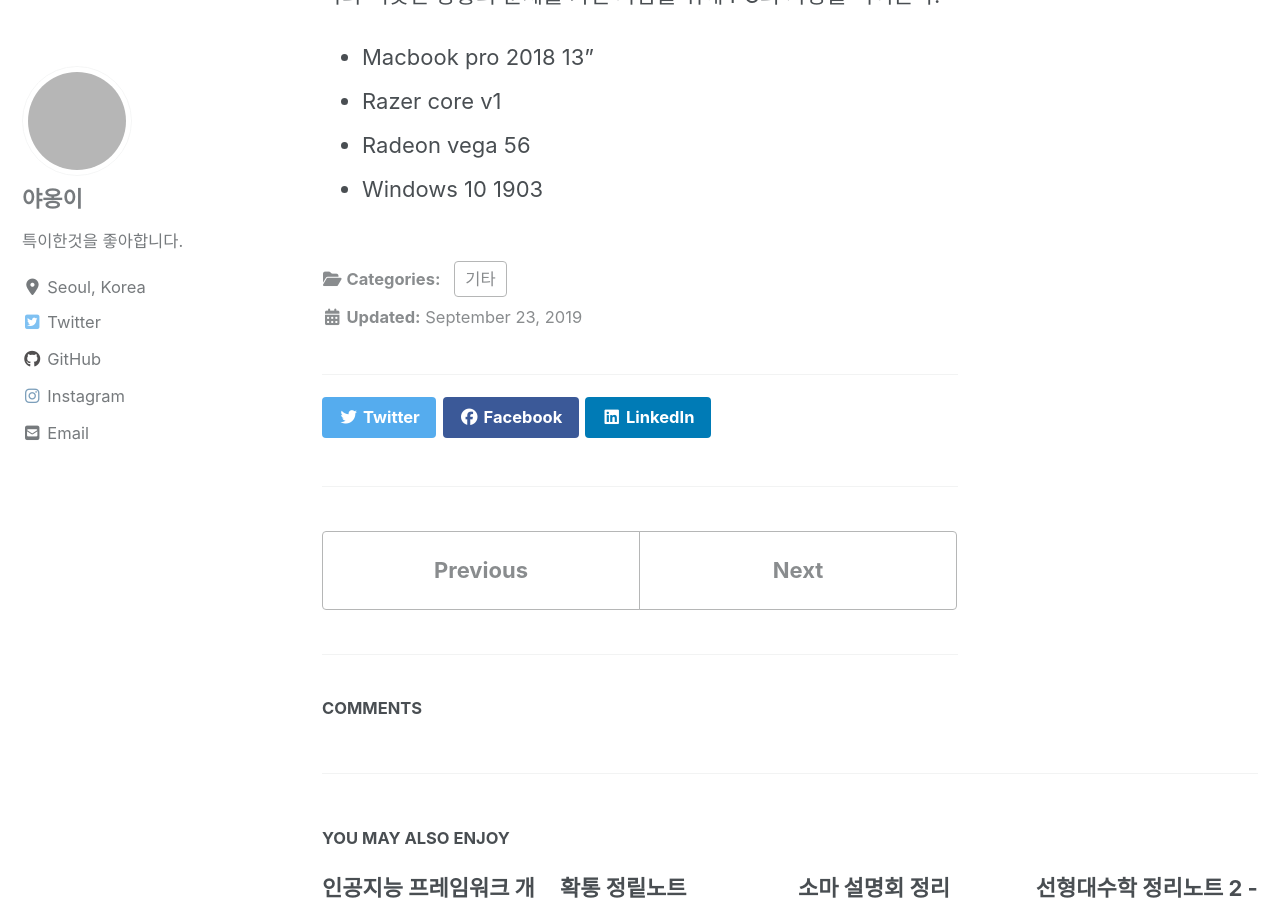
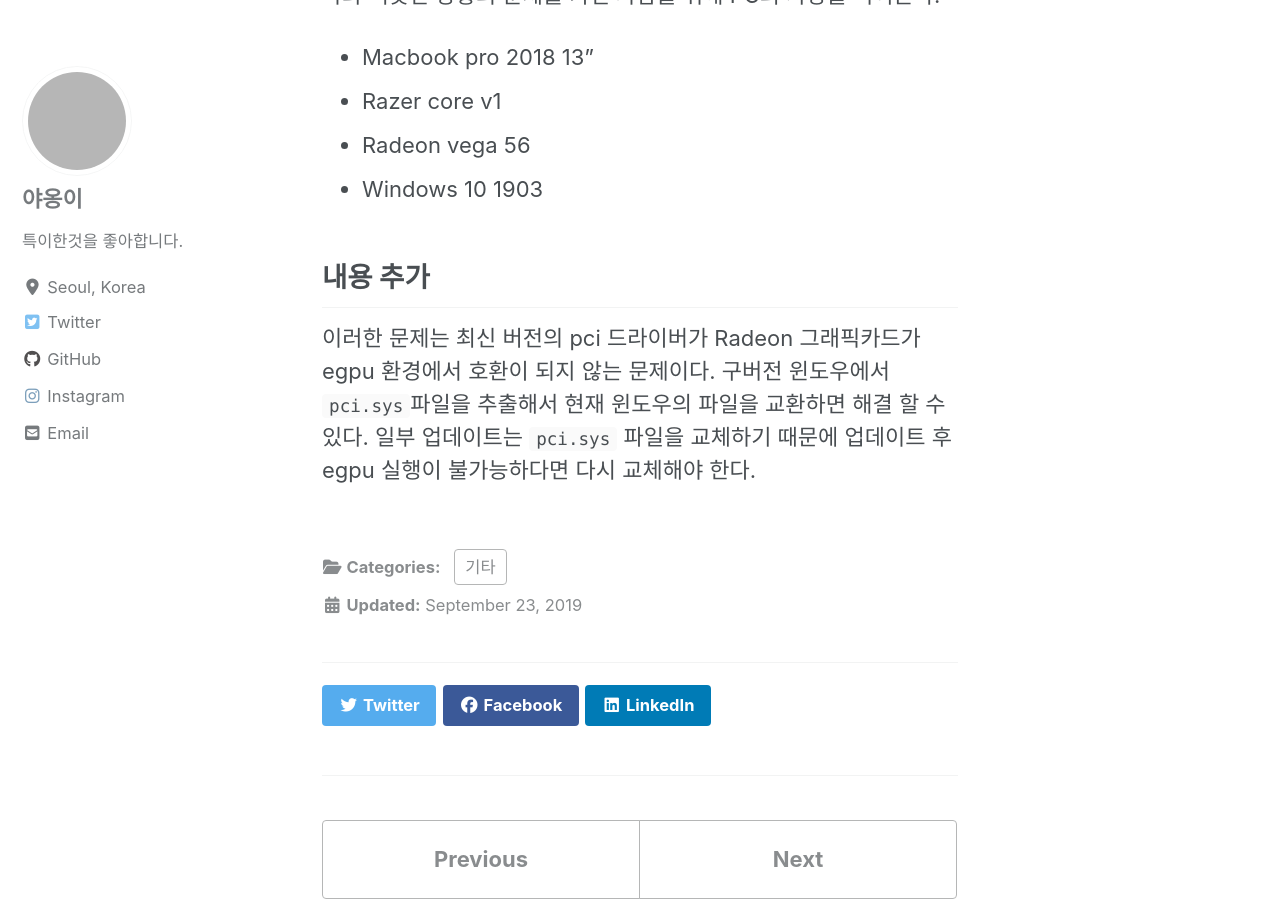
Before and after one commit to BasicNeural/basicneural.github.io, a Jekyll site: the page built from _posts/2019-09-23-windows-10-egpu-error-fix.md, in a window 1280 px wide and 900 px high, scrolled down 1042 px. Built offline with Jekyll 4.4.1, drawn with Linux system fonts in a browser that asks for light colours; cached includes are drawn as plain includes; nearby versions of some CDN libraries; comment, search, counter and statistics services are not loaded; grey boxes are pictures that could not be loaded.

Commit message:
add content on win10 egpu err

```diff
--- a/_posts/2019-09-23-windows-10-egpu-error-fix.md
+++ b/_posts/2019-09-23-windows-10-egpu-error-fix.md
@@ -20,3 +20,7 @@ comments: true
 * Razer core v1
 * Radeon vega 56
 * Windows 10 1903
+
+## 내용 추가
+
+이러한 문제는 최신 버전의 pci 드라이버가 Radeon 그래픽카드가 egpu 환경에서 호환이 되지 않는 문제이다. 구버전 윈도우에서 `pci.sys`파일을 추출해서 현재 윈도우의 파일을 교환하면 해결 할 수 있다. 일부 업데이트는 `pci.sys` 파일을 교체하기 때문에 업데이트 후 egpu 실행이 불가능하다면 다시 교체해야 한다.
```
